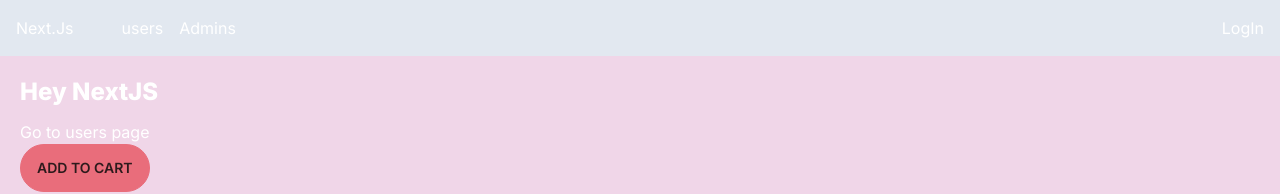
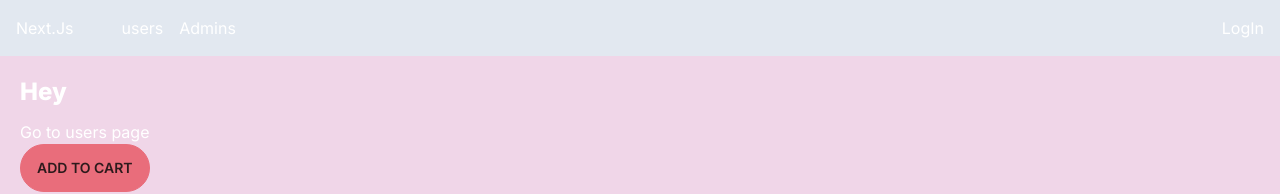
Before and after one commit to devkutub/nextjs-fundamentals, a Next.js app: page / in a window 1280 px wide. Shown: the top 194 px of the page. Built offline with nearby package versions, Linux system fonts and the light colour scheme; no server answers.

Commit message:
accessing session on server

```diff
--- a/app/api/auth/[...nextauth]/route.ts
+++ b/app/api/auth/[...nextauth]/route.ts
@@ -1,13 +1,15 @@
 import NextAuth from "next-auth"
 import GoogleProvider from "next-auth/providers/google";
 
-const handler = NextAuth({
+export const authOptions = {
     providers: [
         GoogleProvider({
             clientId: process.env.GOOGLE_CLIENT_ID!,
             clientSecret: process.env.GOOGLE_CLIENT_SECRET!
         })
     ]
-});
+};
+
+const handler = NextAuth(authOptions);
 
 export { handler as GET, handler as POST };
--- a/app/page.tsx
+++ b/app/page.tsx
@@ -1,11 +1,14 @@
 import Image from 'next/image'
 import Link from 'next/link'
 import ProductCard from './components/ProductCard'
+import { getServerSession } from 'next-auth'
+import { authOptions } from './api/auth/[...nextauth]/route';
 
-export default function Home() {
+export default async function Home() {
+  const session = await getServerSession(authOptions);
   return (
     <main>
-      <h1>Hey NextJS</h1>
+      <h1>Hey {session && <span>{session.user?.name}</span>}</h1>
       <Link href="/users">Go to users page</Link>
       <ProductCard />
     </main>
```
